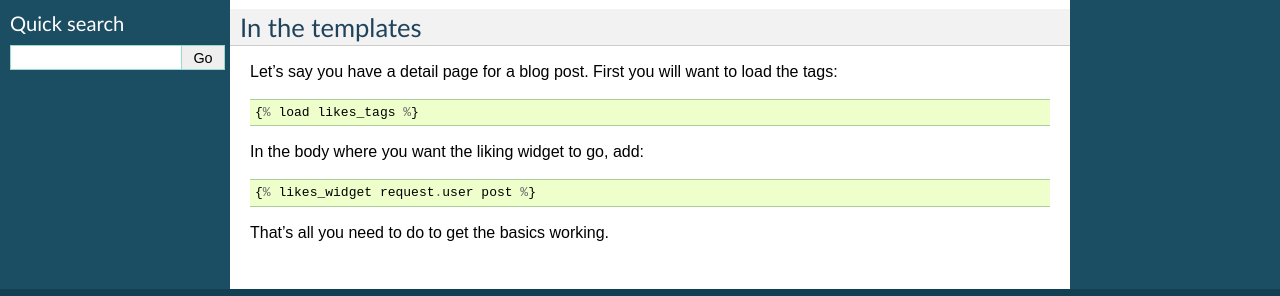
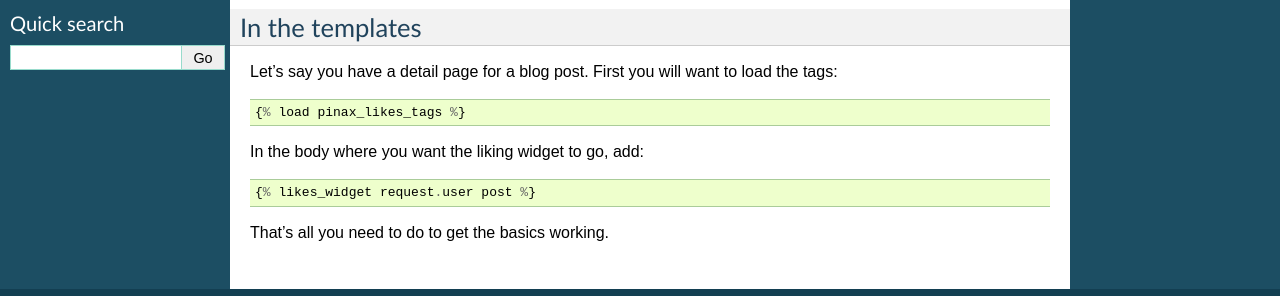
Before and after one commit to pinax/pinax-likes, a Sphinx documentation site: the page built from docs/usage.rst, in a window 1280 px wide. Shown: the part 287-583 px from the top of the page. Built offline with Sphinx 7.4.7, drawn with Linux system fonts in a browser that asks for light colours; the version number is read from the project's files by our own code.

Commit message:
Update docs to reflect correct templatetag library

```diff
--- a/docs/usage.rst
+++ b/docs/usage.rst
@@ -22,7 +22,7 @@ In the templates
 Let's say you have a detail page for a blog post. First you will want
 to load the tags::
 
-    {% load likes_tags %}
+    {% load pinax_likes_tags %}
 
 
 In the body where you want the liking widget to go, add::
```
